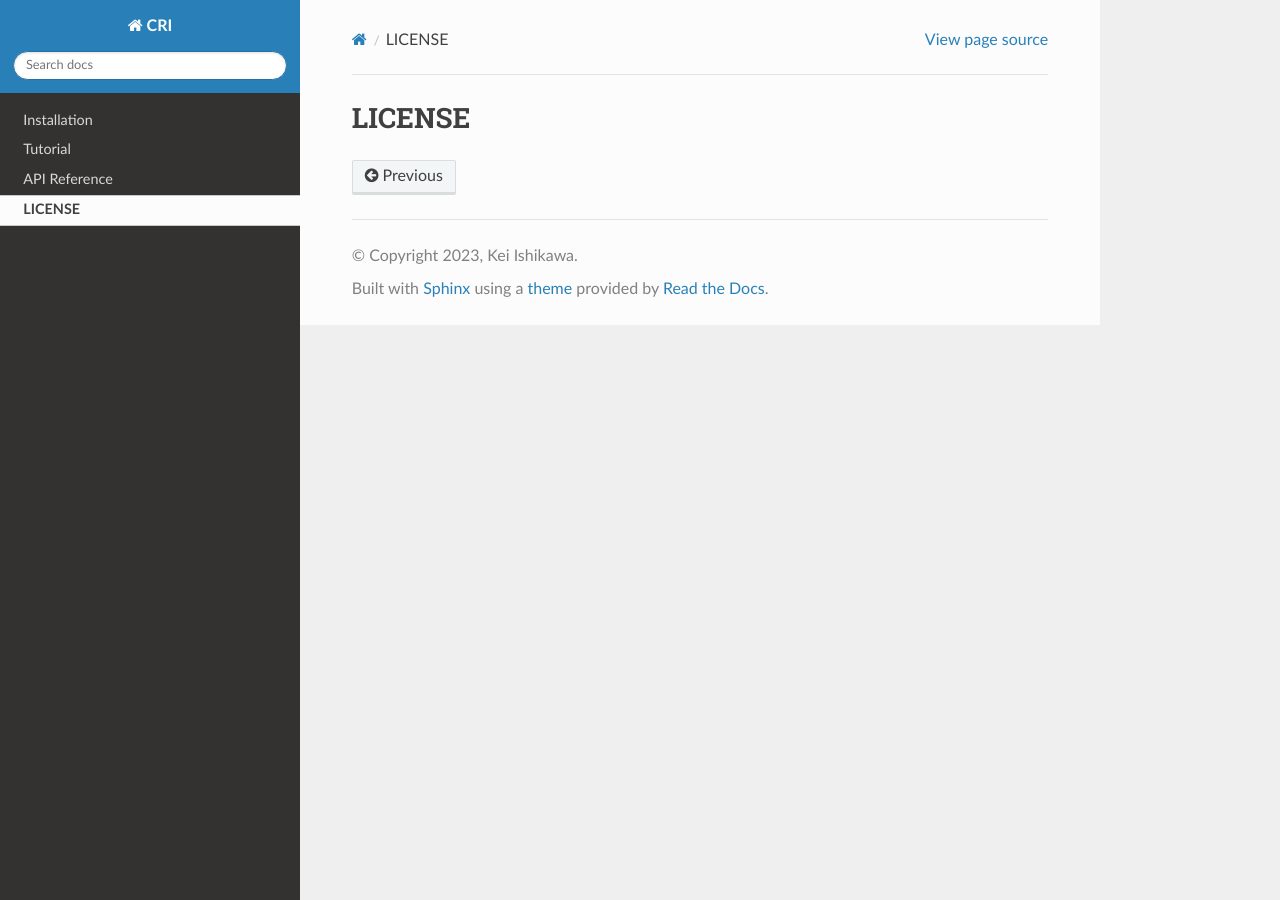
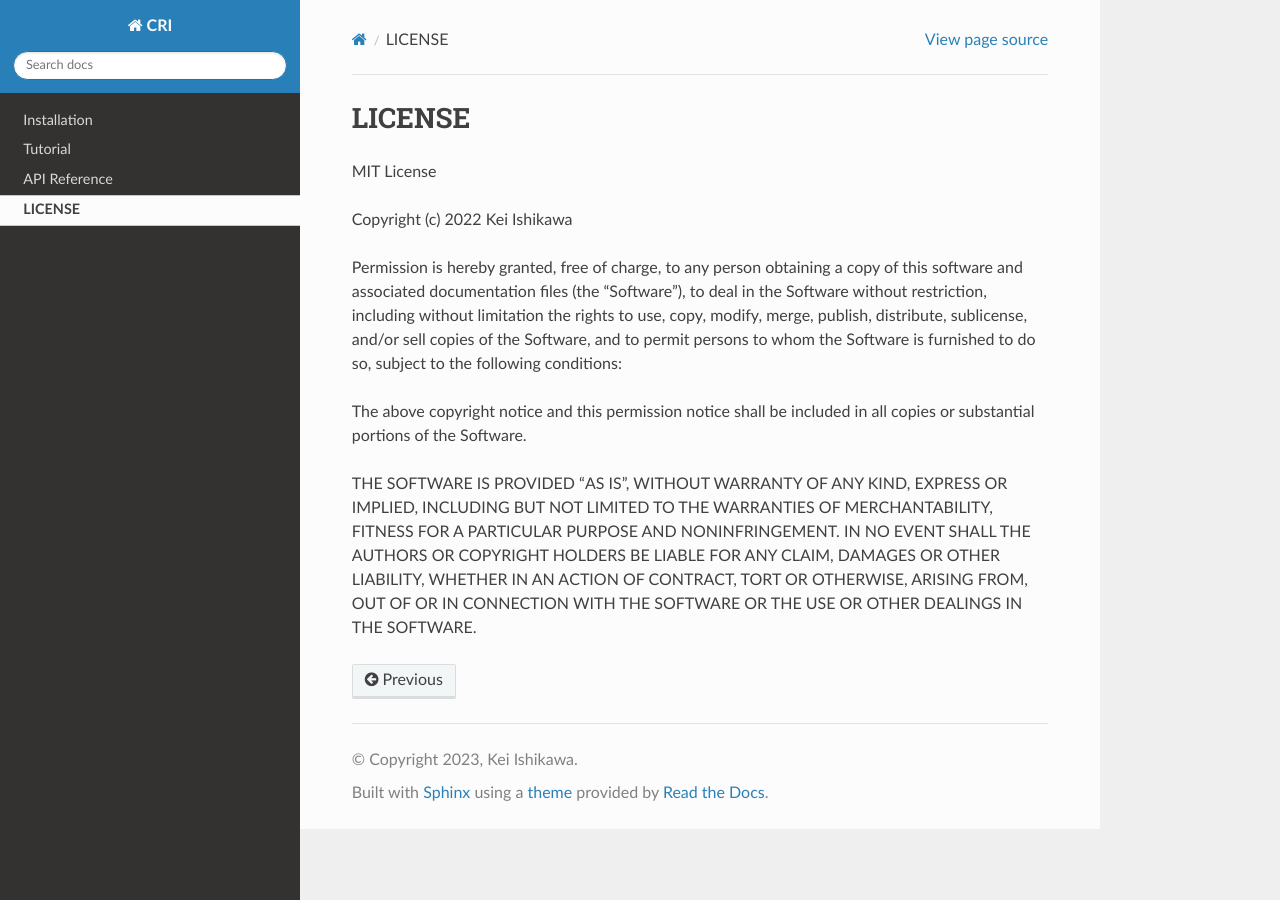
Before and after one commit to kstoneriv3/confounding-robust-inference, a Sphinx documentation site: the page built from docs/source/license.rst, in a window 1280 px wide. Built offline with Sphinx 7.4.7 and the Read the Docs theme 2.0.0, drawn with Linux system fonts in a browser that asks for light colours.

Commit message:
add license to docs

```diff
--- a/docs/source/license.rst
+++ b/docs/source/license.rst
@@ -1,2 +1,24 @@
 LICENSE
 =======
+
+MIT License
+
+Copyright (c) 2022 Kei Ishikawa
+
+Permission is hereby granted, free of charge, to any person obtaining a copy
+of this software and associated documentation files (the "Software"), to deal
+in the Software without restriction, including without limitation the rights
+to use, copy, modify, merge, publish, distribute, sublicense, and/or sell
+copies of the Software, and to permit persons to whom the Software is
+furnished to do so, subject to the following conditions:
+
+The above copyright notice and this permission notice shall be included in all
+copies or substantial portions of the Software.
+
+THE SOFTWARE IS PROVIDED "AS IS", WITHOUT WARRANTY OF ANY KIND, EXPRESS OR
+IMPLIED, INCLUDING BUT NOT LIMITED TO THE WARRANTIES OF MERCHANTABILITY,
+FITNESS FOR A PARTICULAR PURPOSE AND NONINFRINGEMENT. IN NO EVENT SHALL THE
+AUTHORS OR COPYRIGHT HOLDERS BE LIABLE FOR ANY CLAIM, DAMAGES OR OTHER
+LIABILITY, WHETHER IN AN ACTION OF CONTRACT, TORT OR OTHERWISE, ARISING FROM,
+OUT OF OR IN CONNECTION WITH THE SOFTWARE OR THE USE OR OTHER DEALINGS IN THE
+SOFTWARE.
```
